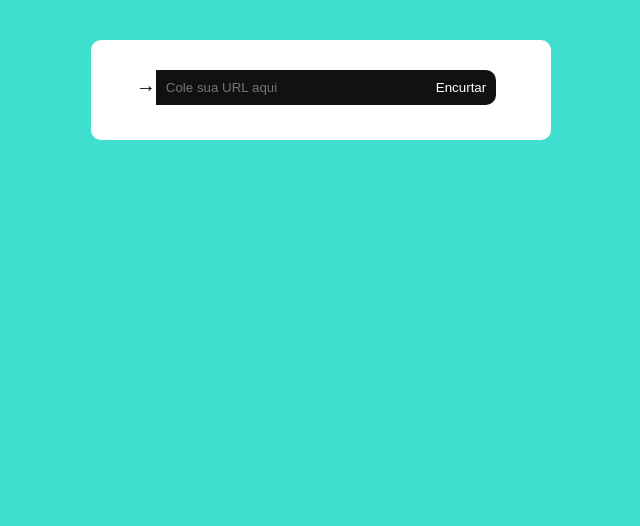
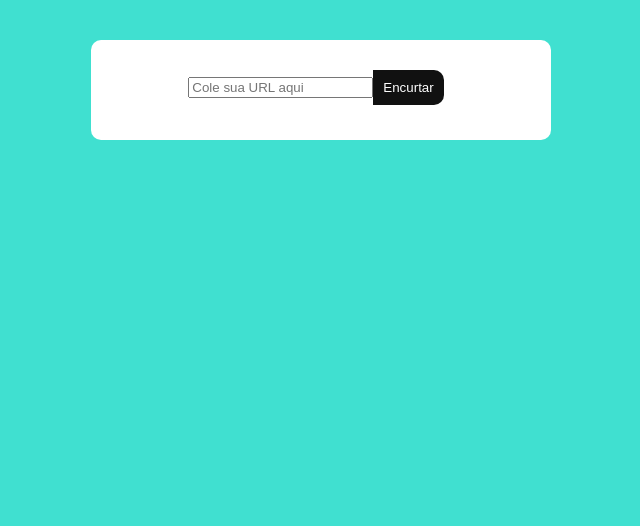
Before and after one commit to DsK-David/urlcutter, a plain HTML site: page index.html in a window 1280 px wide. Shown: the part 274-800 px from the top of the page, without its empty margins (304-944 px from the left). Drawn offline with nearby package versions, Linux system fonts and the light colour scheme.

Commit message:
update index.html

```diff
--- a/index.html
+++ b/index.html
@@ -14,9 +14,8 @@
         <div class="content">
 
            <div>
-            <span>&rightarrow;</span>
            </div><div>
-                <input type="url" class="url" id="link" placeholder="Cole sua URL aqui">
+                <input type="url" class="input_url" id="link" placeholder="Cole sua URL aqui">
             </div><div>
                 <input type="button" value="Encurtar" class="btn" id="btn" onclick="encurtar()">
             </div>
```
